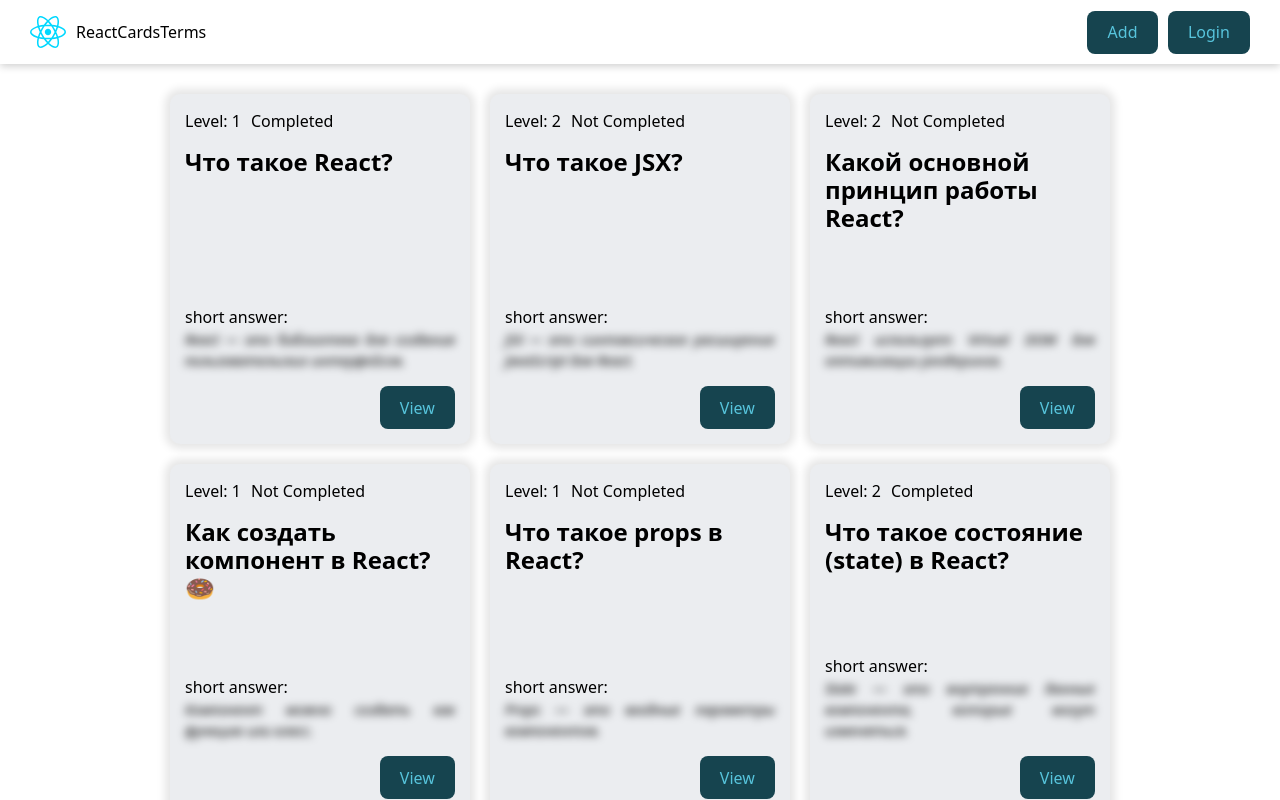
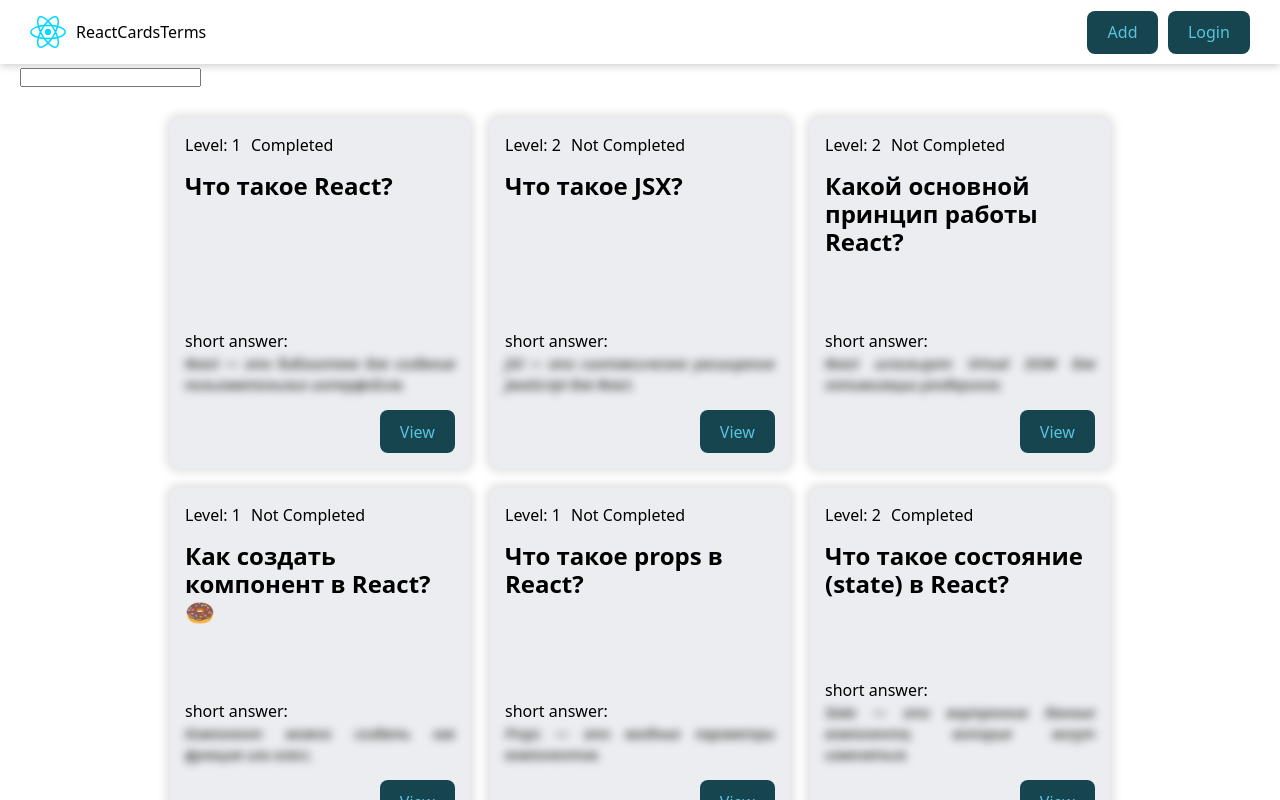
Before and after one commit to VNagorniy/react-cards-terms, a React (Vite) app: page / in a window 1280 px wide. Built offline with nearby package versions, Linux system fonts and the light colour scheme; data requests are answered from the project's data file.

Commit message:
feat: use memo for QuestionCardList

```diff
--- a/src/components/QuestionCardList/QuestionCardList.jsx
+++ b/src/components/QuestionCardList/QuestionCardList.jsx
@@ -1,7 +1,8 @@
+import { memo } from 'react';
 import { QuestionCard } from '../QuestionCard/QuestionCard';
 import cls from './QuestionCardList.module.css';
 
-export const QuestionCardList = ({ cards }) => {
+export const QuestionCardList = memo(({ cards }) => {
 	return (
 		<div className={cls.cardList}>
 			{cards.map((card, index) => {
@@ -9,4 +10,4 @@
 			})}
 		</div>
 	);
-};
+});
--- a/src/pages/HomePage/HomePage.jsx
+++ b/src/pages/HomePage/HomePage.jsx
@@ -1,12 +1,15 @@
 import cls from './HomePage.module.css';
 import { API_URL } from '../../../constants';
-import { useEffect, useState } from 'react';
+import { useEffect, useRef, useState } from 'react';
 import { QuestionCardList } from '../../components/QuestionCardList';
 import { Loader } from '../../components/Loader';
 import { useFetch } from '../../hooks/useFetch';
 
 export const HomePage = () => {
 	const [questions, setQuestions] = useState([]);
+	const [searchValue, setSearchValue] = useState('');
+
+	const inputRef = useRef();
 
 	const [getQuestions, isLoading, error] = useFetch(async (url) => {
 		const response = await fetch(`${API_URL}/${url}`);
@@ -20,8 +23,14 @@
 		getQuestions('react');
 	}, []);
 
+	const onSearchChangeHandler = (e) => {
+		console.log(e.target.value);
+		setSearchValue(e.target.value);
+	};
+
 	return (
 		<>
+			<input type="text" value={searchValue} onChange={onSearchChangeHandler} />
 			{isLoading && <Loader />}
 			{error && <p>{error}</p>}
 			<QuestionCardList cards={questions} />
```
